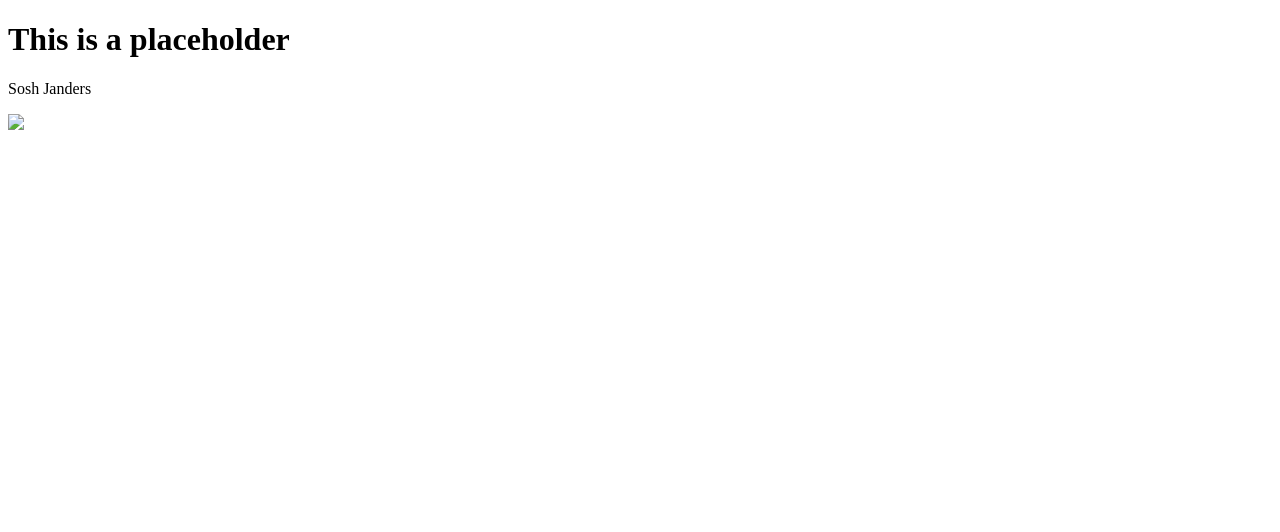
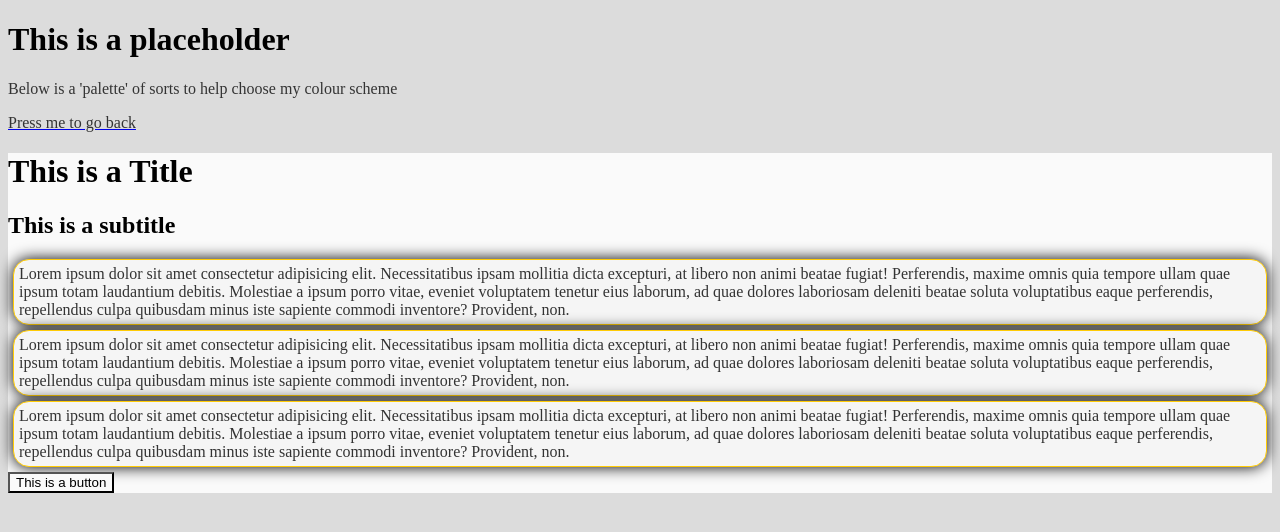
Before and after one commit to HarveyL101/Race_Control, a website: page views/placeholder.html in a window 1280 px wide. Drawn offline with Linux system fonts and the light colour scheme.

Commit message:
using placeholder as a paint palette in the meantime

```diff
--- a/views/placeholder.html
+++ b/views/placeholder.html
@@ -5,15 +5,37 @@
     <meta charset="UTF-8">
     <meta lang="en">
     <link rel="icon" href="/imgs/favicon.ico">
+    <link rel="stylesheet" href="/css/placeholder.css">
   </head>
   <body>
     <header>
       <h1>This is a placeholder</h1>
+      <p>Below is a 'palette' of sorts to help choose my colour scheme</p>
+      <a href="/home">
+        <p>Press me to go back</p>
+      </a>
     </header>
 
-    <section>
-      <p>Sosh Janders</p>
-      <img src="imgs/Placeholder.jpg">
-    </section>
+    <div class="palette">
+      <h1 class="palette">This is a Title</h1>
+      <h2 class="palette">This is a subtitle</h2>
+
+      <p class="palette" id="p1">
+        Lorem ipsum dolor sit amet consectetur adipisicing elit. Necessitatibus ipsam mollitia dicta excepturi, at libero non animi beatae fugiat! Perferendis, maxime omnis quia tempore ullam quae ipsum totam laudantium debitis.
+        Molestiae a ipsum porro vitae, eveniet voluptatem tenetur eius laborum, ad quae dolores laboriosam deleniti beatae soluta voluptatibus eaque perferendis, repellendus culpa quibusdam minus iste sapiente commodi inventore? Provident, non.
+      </p>
+
+      <p class="palette" id="p2">
+        Lorem ipsum dolor sit amet consectetur adipisicing elit. Necessitatibus ipsam mollitia dicta excepturi, at libero non animi beatae fugiat! Perferendis, maxime omnis quia tempore ullam quae ipsum totam laudantium debitis.
+        Molestiae a ipsum porro vitae, eveniet voluptatem tenetur eius laborum, ad quae dolores laboriosam deleniti beatae soluta voluptatibus eaque perferendis, repellendus culpa quibusdam minus iste sapiente commodi inventore? Provident, non.
+      </p>
+
+      <p class="palette" id="p3">
+        Lorem ipsum dolor sit amet consectetur adipisicing elit. Necessitatibus ipsam mollitia dicta excepturi, at libero non animi beatae fugiat! Perferendis, maxime omnis quia tempore ullam quae ipsum totam laudantium debitis.
+        Molestiae a ipsum porro vitae, eveniet voluptatem tenetur eius laborum, ad quae dolores laboriosam deleniti beatae soluta voluptatibus eaque perferendis, repellendus culpa quibusdam minus iste sapiente commodi inventore? Provident, non.
+      </p>
+
+      <button class="palette">This is a button</button>
+    </div>
   </body>
 </html>
```
